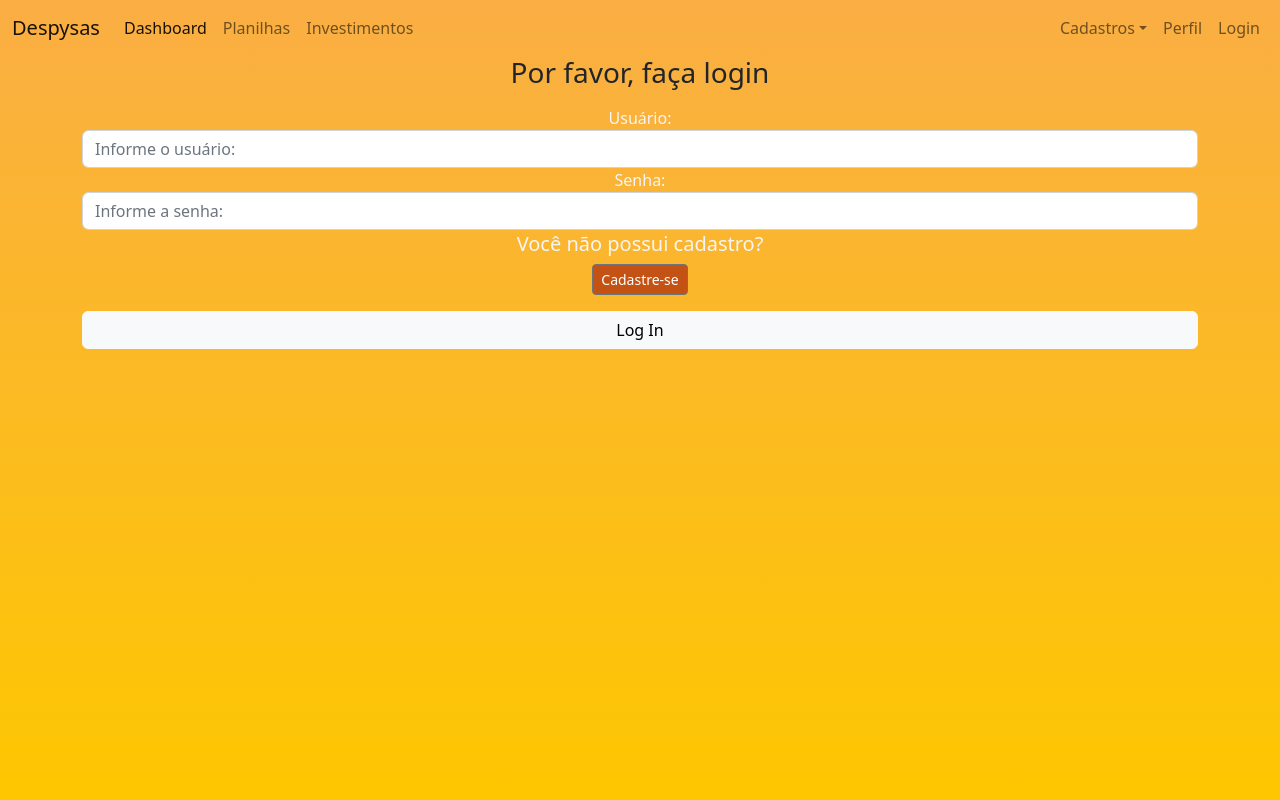
After one commit to M-C-Ribeiro/Despysas-Flask, a Flask app: page /login in a window 1280 px wide. The commit adds this page. Run offline with Flask 3, Linux system fonts and the light colour scheme.

Commit message:
page_investimentos criada, login e criptografia funcionando

```diff
--- a/despysas/__init__.py
+++ b/despysas/__init__.py
@@ -1,12 +1,15 @@
 from flask import Flask
 from flask_sqlalchemy import SQLAlchemy
 from flask_bcrypt import Bcrypt
+from flask_login import LoginManager
 
 db = SQLAlchemy() # instancia a criacao do bd
+login_manager = LoginManager() # instanciacao da biblioteca
 app = Flask(__name__) # define o programa flask
 app.config["SQLALCHEMY_DATABASE_URI"] = "sqlite:///despysas.db" # define o nome do bd
 app.config["SECRET_KEY"] = "e45f77756f254708783c156b"
 db.init_app(app) # inicia o banco
-bcrypt = Bcrypt(app)
+bcrypt = Bcrypt(app) # instancia a biblioteca com acesso ao aplicativo
+login_manager.init_app(app) # inicializa o login manager
 
 from despysas import routes
--- a/despysas/forms.py
+++ b/despysas/forms.py
@@ -33,3 +33,8 @@ class CadastroFormDespesa(FlaskForm):
     descricao = StringField(label="Descrição", validators=[Length(max=500)])
     categoria = IntegerField(label="ID da Categoria")
     submit = SubmitField(label="Cadastrar")
+
+class LoginForm(FlaskForm):
+    usuario = StringField(label="Usuário:", validators=[DataRequired()])
+    senha = PasswordField(label="Senha:", validators=[DataRequired()])
+    submit = SubmitField(label="Log In")
--- a/despysas/routes.py
+++ b/despysas/routes.py
@@ -1,68 +1,92 @@
-from despysas import app, db
-from flask import render_template, redirect, url_for, flash
-from despysas.models import Capitais, Despesas, Users
-from despysas.forms import CadastroFormUsuario, CadastroFormCapital, CadastroFormDespesa
-
+from despysas import app, db # aplicativo e banco de dados
+from flask import render_template, redirect, url_for, flash # modulos Flask
+from despysas.models import Capitais, Despesas, Users # modelos das tabelas
+from despysas.forms import CadastroFormUsuario, CadastroFormCapital, CadastroFormDespesa, LoginForm # formularios para validacao
+from flask_login import login_user
 @app.route('/') # decorator rota raiz
 def page_dashboard():
     return render_template("dashboard.html") # renderiza o arquivo dashboard.html
 
 @app.route('/table') # decorator rota table
 def page_table():
-    capital = Capitais.query.all()
-    despesa = Despesas.query.all()
+    capital = Capitais.query.all() # consulta em todas as linhas da tabela Capitais
+    despesa = Despesas.query.all() # consulta em todas as linhas da tabela Despesas
     return render_template("table.html", capital=capital, despesa=despesa) # renderiza o arquivo table.html com os parametros
 
 @app.route('/user') # decorator rota user
 def page_user():
     return render_template("user.html") # renderiza o arquivo user.html
 
-@app.route('/cadastro', methods=['GET', "POST"])
+@app.route('/cadastro', methods=['GET', "POST"]) # decorator rota cadastro de usuario
 def page_cadastro():
-    form = CadastroFormUsuario()
+    form = CadastroFormUsuario() # consulta informacoes do formulario de cadastro
 
-    if form.validate_on_submit():
+    if form.validate_on_submit(): # verificacao das entradas no formulario
         usuario= Users(
             usuario = form.usuario.data,
             email = form.email.data,
-            senha = form.senha1.data
+            senha_crip = form.senha1.data
         )
-        db.session.add(usuario)
-        db.session.commit()
-        return redirect(url_for('page_dashboard'))
-    if form.errors != {}:
+        db.session.add(usuario) # prepara o envio dos dados
+        db.session.commit() # envia para o bd
+        return redirect(url_for('page_dashboard')) # retorna para a página dos dashboards
+
+    if form.errors != {}: #verificacao de erros
         for err in form.errors.values():
             flash(f"Erro ao cadastrar usuário: {err}", category='danger')
-    return render_template("cadastro.html", form=form)
+    return render_template("cadastro.html", form=form) # renderiza o formulario
 
-@app.route('/cadastro_capital', methods=['GET', "POST"])
+@app.route('/cadastro_capital', methods=['GET', "POST"]) # decorator rota cadastro de capital
 def page_cadastro_capital():
-    form = CadastroFormCapital()
-    if form.validate_on_submit():
+    form = CadastroFormCapital() # consulta informacoes do formulario de cadastro de capital
+
+    if form.validate_on_submit(): # verificacao das entradas no formulario
         capital= Capitais(
             nome = form.nome.data,
             valor = form.valor.data
         )
-        db.session.add(capital)
-        db.session.commit()
-        return redirect(url_for('page_dashboard'))
-    if form.errors != {}:
+        db.session.add(capital) # prepara o envio dos dados
+        db.session.commit() # envia para o bd
+        return redirect(url_for('page_dashboard')) # retorna para a página dos dashboards
+
+    if form.errors != {}: #verificacao de erros
         for err in form.errors.values():
             flash(f"Erro ao cadastrar usuário: {err}", category='danger')
-    return render_template("cadastro_capital.html", form=form)
+    return render_template("cadastro_capital.html", form=form) # renderiza o formulario
 
 @app.route('/cadastro_despesa', methods=['GET', "POST"])
 def page_cadastro_despesa():
-    form = CadastroFormDespesa()
-    if form.validate_on_submit():
-        despesa= Capitais(
+    form = CadastroFormDespesa() # consulta informacoes do formulario de cadastro de despesas
+
+    if form.validate_on_submit(): # verificacao das entradas no formulario
+        despesa= Despesas(
             nome = form.nome.data,
-            valor = form.valor.data
+            valor = form.valor.data,
+            descricao = form.descricao.data,
+            categoria = form.categoria.data
         )
-        db.session.add(despesa)
-        db.session.commit()
-        return redirect(url_for('page_dashboard'))
-    if form.errors != {}:
+        db.session.add(despesa) # prepara o envio dos dados
+        db.session.commit() # envia para o bd
+        return redirect(url_for('page_dashboard')) # retorna para a página dos dashboards
+
+    if form.errors != {}: #verificacao de erros
         for err in form.errors.values():
             flash(f"Erro ao cadastrar usuário: {err}", category='danger')
-    return render_template("cadastro_despesa.html", form=form)
+    return render_template("cadastro_despesa.html", form=form) # renderiza o formulario
+
+@app.route('/login', methods=['GET','POST'])
+def page_login():
+    form = LoginForm() # consulta informacoes do formulario de cadastro de despesas
+
+    if form.validate_on_submit(): # verificacao das entradas no formulario
+        usuario_logado = Users.query.filter_by(usuario=form.usuario.data).first() # busca o usuario informado no bd
+        if usuario_logado and usuario_logado.descript(senha_texto_livre=form.senha.data): #verificacao de erros
+            login_user(usuario_logado)
+            flash(f"Sucesso! Seu login é: {usuario_logado.usuario}", category="success")
+            return redirect(url_for('page_dashboard'))
+        else: flash(f"Usuário ou senha está(ão) incorreto(s)! Tente novamente.", category="danger")
+    return render_template('login.html', form=form) # renderiza o formulario
+
+@app.route('/investimentos')
+def page_investimentos():
+    return render_template('investimentos.html')
--- a/despysas/templates/base.html
+++ b/despysas/templates/base.html
@@ -19,20 +19,21 @@
           </button>
           <div class="collapse navbar-collapse" id="navbarNavAltMarkup">
             <div class="navbar-nav me-auto">
-              <a class="nav-link active" aria-current="page" href="http://127.0.0.1:5000/">Dashboard</a>
-              <a class="nav-link" href="http://127.0.0.1:5000/table">Planilhas</a>
-              <a class="nav-link" href="#">Investimentos</a>
+              <a class="nav-link active" aria-current="page" href="{{url_for('page_dashboard')}}">Dashboard</a>
+              <a class="nav-link" href="{{url_for('page_table')}}">Planilhas</a>
+              <a class="nav-link" href="{{url_for('page_investimentos')}}">Investimentos</a>
             </div>
             <div class="navbar-nav ms-auto">
               <div class="nav-item dropdown">
                 <a href="#" class="nav-link dropdown-toggle" data-bs-toggle="dropdown">Cadastros</a>
                 <div class="dropdown-menu m-0">
-                    <a href="http://127.0.0.1:5000/cadastro" class="dropdown-item">Usuário</a>
-                    <a href="http://127.0.0.1:5000/cadastro_capital" class="dropdown-item">Cadastrar Entrada</a>
-                    <a href="http://127.0.0.1:5000/cadastro_despesa" class="dropdown-item">Cadastrar Despesa</a>
+                    <a href="{{url_for('page_cadastro')}}" class="dropdown-item">Usuário</a>
+                    <a href="{{url_for('page_cadastro_capital')}}" class="dropdown-item">Cadastrar Entrada</a>
+                    <a href="{{url_for('page_cadastro_despesa')}}" class="dropdown-item">Cadastrar Despesa</a>
                 </div>
               </div>
-              <a class="nav-link" href="http://127.0.0.1:5000/user">Perfil</a>
+              <a class="nav-link" href="{{url_for('page_user')}}">Perfil</a>
+              <a class="nav-link" href="{{url_for('page_login')}}">Login</a>
             </div>
           </div>
         </div>
--- a/despysas/templates/cadastro_capital.html
+++ b/despysas/templates/cadastro_capital.html
@@ -1,7 +1,7 @@
 {% extends 'base.html' %}
 
 {% block title %}
-    Cadastro de Capital
+    Despysas
 {% endblock %}
 
 {% block content %}
--- a/despysas/templates/cadastro_despesa.html
+++ b/despysas/templates/cadastro_despesa.html
@@ -1,7 +1,7 @@
 {% extends 'base.html' %}
 
 {% block title %}
-    Cadastro de Despesa
+    Despysas
 {% endblock %}
 
 {% block content %}
--- a/despysas/templates/dashboard.html
+++ b/despysas/templates/dashboard.html
@@ -1,7 +1,7 @@
 {% extends 'base.html' %}
 
 {% block title %}
-  Dashboard
+  Despysas
 {% endblock %}
 
 {% block content %}
--- /dev/null
+++ b/despysas/templates/login.html
@@ -0,0 +1,38 @@
+{% extends 'base.html' %}
+
+{% block title %}
+    Despysas
+{% endblock %}
+
+{% block content %}
+<body class="text-center">
+    <div class="container">
+        <h1 class="h3 mb-3 font-weight-normal">
+            Por favor, faça login
+        </h1>
+        <form method="POST" class="form-signin" style="color: whitesmoke;">
+            {{ form.hidden_tag() }}
+
+            {{ form.usuario.label() }}
+            {{ form.usuario(class="form-control", placeholder="Informe o usuário:")}}
+
+            {{ form.senha.label() }}
+            {{ form.senha(class="form-control", placeholder="Informe a senha:")}}
+
+            <div class="checkbox mb-3" style="padding-top: 2px;">
+                <h5>Você não possui cadastro?</h5>
+                <a href="{{url_for('page_cadastro')}}" class="btn btn-sm btn-secondary">Cadastre-se</a>
+            </div>
+
+            <div class="d-grid">
+                {{ form.submit(class="btn btn-md btn-light")}}
+            </div>
+        </form>
+    </div>
+</body>
+<style>
+    .btn-secondary {
+        background-color: rgba(150, 0, 0, 0.55);
+    }
+</style>
+{% endblock %}
--- a/despysas/templates/table.html
+++ b/despysas/templates/table.html
@@ -1,7 +1,7 @@
 {% extends 'base.html' %}
 
 {% block title %}
-  Dashboard
+  Despysas
 {% endblock %}
 
 {% block content %}
--- a/despysas/templates/user.html
+++ b/despysas/templates/user.html
@@ -1,7 +1,7 @@
 {% extends 'base.html' %}
 
 {% block title %}
-  Seu Perfil
+  Despysas
 {% endblock %}
 
 {% block content %}
```
Also changed, not shown: despysas/models.py (+13 -5 lines), despysas/templates/cadastro.html (+11 -1 lines), despysas/templates/investimentos.html (added, +11 -0 lines), instance/despysas.db.
